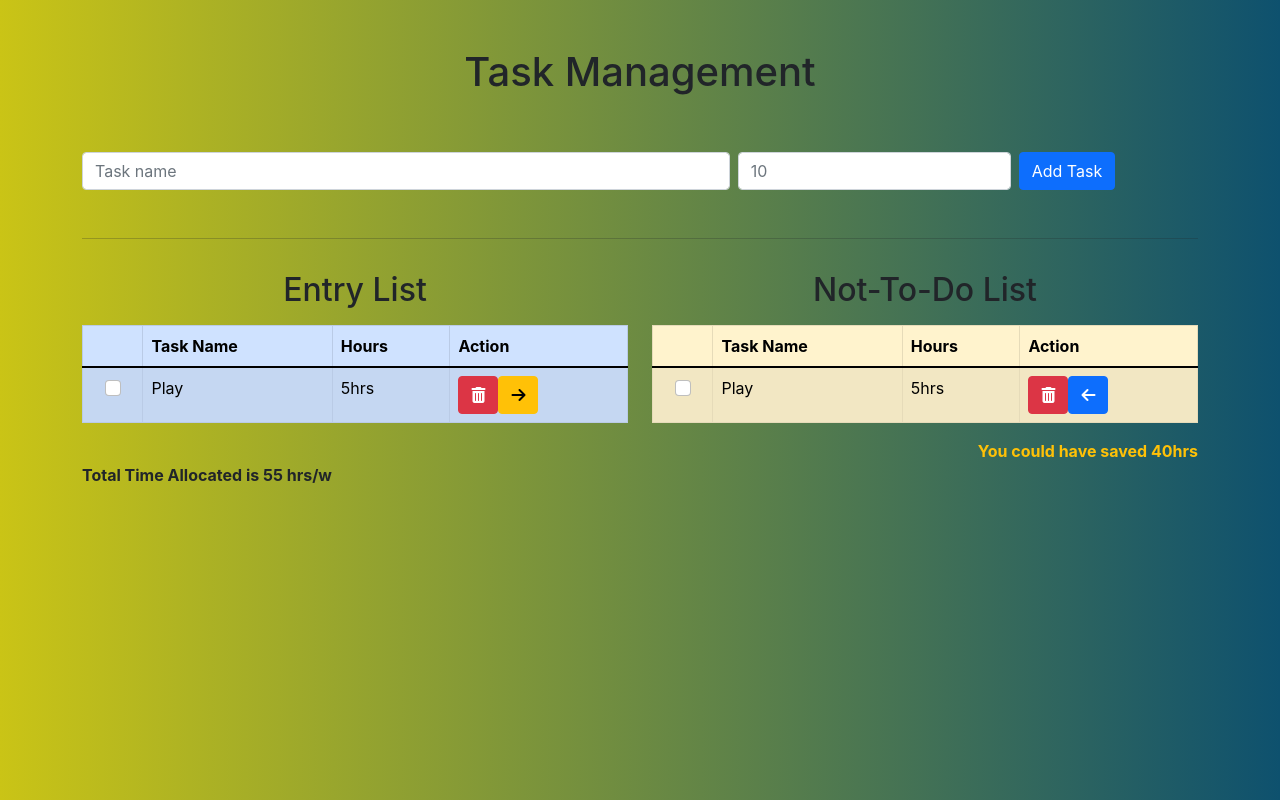
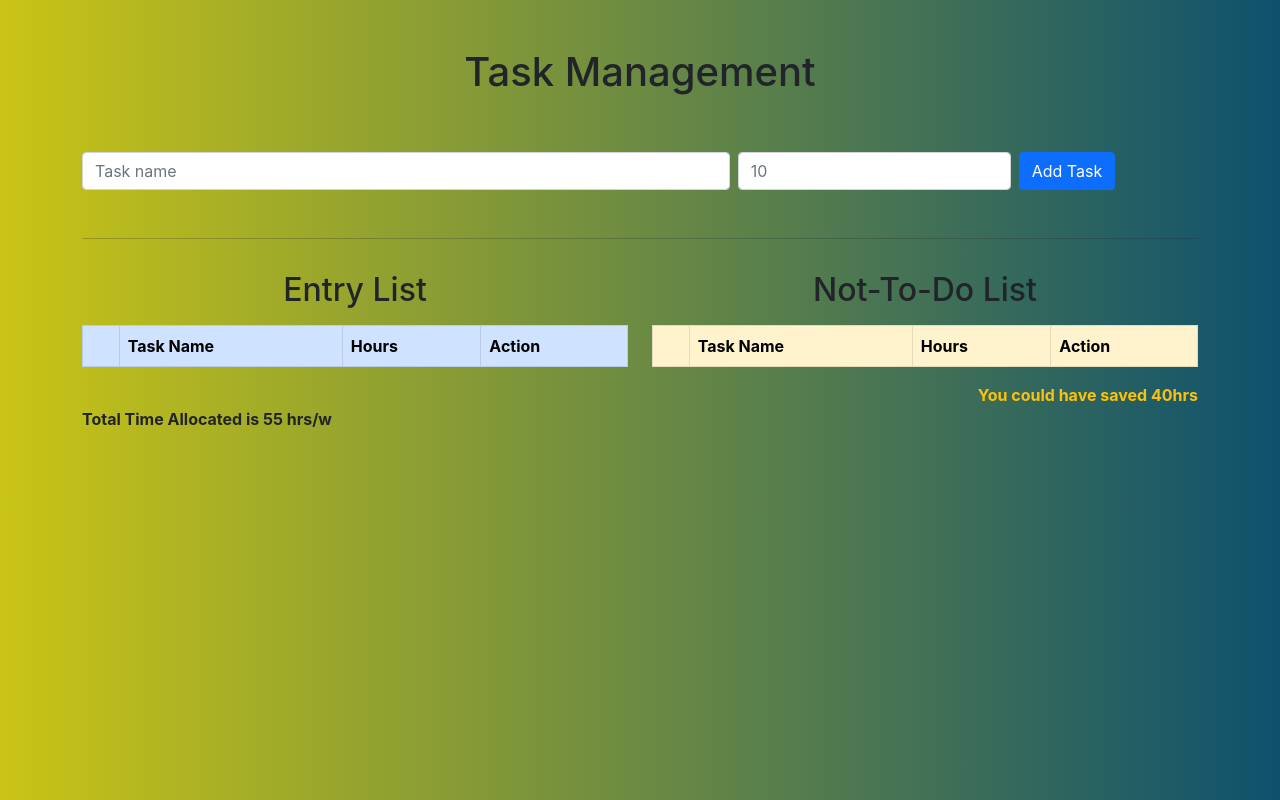
Before and after one commit to pradeepdheke/task-management, a React (Create React App) app: page / in a window 1280 px wide. Built offline with nearby package versions, Linux system fonts and the light colour scheme.

Commit message:
feature od adding tasks

```diff
--- a/package.json
+++ b/package.json
@@ -11,6 +11,7 @@
     "react-bootstrap": "^2.4.0",
     "react-dom": "^18.2.0",
     "react-scripts": "5.0.1",
+    "uuid": "^8.3.2",
     "web-vitals": "^2.1.4"
   },
   "scripts": {
--- a/src/App.js
+++ b/src/App.js
@@ -2,8 +2,27 @@ import './App.css';
 import {Container} from 'react-bootstrap'
 import { AddTaskForm } from './components/AddTaskForm';
 import { ListArea } from './components/ListArea';
+import { useState } from 'react';
 
 function App() {
+
+  const [taskList, setTaskList] = useState([])
+
+  const addTask = task => {
+    setTaskList([...taskList, task])
+  }
+
+  const switchTask = (i, type) => {
+    const switchedArg = taskList.map((item, index)=> {
+      if (index === i) {
+        const dt = (item.type = type)
+      return dt
+      }
+      return item
+    })
+
+    setTaskList(switchedArg)
+  }
   return (
     <div className="wrapper">
       <Container>
@@ -11,11 +30,11 @@ function App() {
           Task Management
         </h1>
       {/* form comp */}
-      <AddTaskForm/>
+      <AddTaskForm addTask= {addTask}/>
       <hr className='mt-5'/>
     {/* List component */}
 
-    <ListArea/>
+    <ListArea taskList= {taskList} switchTask = {switchTask}/>
 
 
       </Container>
--- a/src/components/AddTaskForm.js
+++ b/src/components/AddTaskForm.js
@@ -1,17 +1,38 @@
+import { useState } from 'react';
 import { Button } from 'react-bootstrap';
 import Col from 'react-bootstrap/Col';
 import Form from 'react-bootstrap/Form';
 import Row from 'react-bootstrap/Row';
+import { v4 as uuidv4 } from 'uuid';
+uuidv4();
 
-export const AddTaskForm = () => {
+const initialState = {
+  task: "",
+  hr: "",
+  type: "entry",
+}
+export const AddTaskForm = ({addTask}) => {
+  const [form, setForm] = useState(initialState)
+
+  const handleOnChange = e => {
+    const {name, value} = e.target
+    setForm({
+      ...form,
+      [name]: value,
+    })
+  }
+  const handleOnSubmit= e => {
+    e.preventDefault()
+    addTask({...form, id: uuidv4()})
+  }
   return (
-    <Form>
+    <Form onSubmit= {handleOnSubmit}>
       <Row className='g-2'>
         <Col md="7">
-          <Form.Control placeholder="Task name" required />
+          <Form.Control name='task' placeholder="Task name" required onChange={handleOnChange} />
         </Col>
         <Col md='3'>
-          <Form.Control placeholder="10" type='number' required/>
+          <Form.Control name='hr' placeholder="10" type='number' required onChange={handleOnChange}/>
         </Col>
         <Col>
         <Button variant='primary' type='submit'>Add Task</Button>
--- a/src/components/ListArea.js
+++ b/src/components/ListArea.js
@@ -2,15 +2,16 @@ import React from 'react'
 import {Col, Row} from 'react-bootstrap'
 import { TaskList } from './TaskList'
 
-export const ListArea= () => {
+export const ListArea= ({taskList, switchTask}) => {
+// const entryList = taskList.filter(({type})=> type ==="entry")
   return (
     <div className='list-area'>
         <Row>
             <Col>
-            <TaskList tableColor="primary" title = "Entry List" arrow= "right"/>
+            <TaskList tableColor="primary" title = "Entry List" arrow= "right" list = {taskList} switchTask= {switchTask}/>
             </Col>
             <Col>
-            <TaskList tableColor='warning' title = "Not-To-Do List"/>
+            <TaskList tableColor='warning' title = "Not-To-Do List" list = {taskList}/>
 
             <div className='text-end text-warning fw-bold'>You could have saved 40hrs</div>
             </Col>
--- a/src/components/TaskList.js
+++ b/src/components/TaskList.js
@@ -1,7 +1,7 @@
 import React from 'react'
 import { Button, Form, Table } from 'react-bootstrap'
 
-export const TaskList = ({title, tableColor, arrow}) => {
+export const TaskList = ({title, tableColor, arrow, list=[], switchTask}) => {
   return (
     <div className='mt-3'>
         <h2 className='text-center'>{title}</h2>
@@ -16,21 +16,26 @@ export const TaskList = ({title, tableColor, arrow}) => {
           <th>Hours</th>
           <th>Action</th>
         </tr>
-      </thead>
+        </thead>
       <tbody>
+        {list.map((item, i)=> {
+            return (
         <tr>
           <td className='text-center'>
             <Form.Check type="checkbox" />
           </td>
-          <td>Play</td>
-          <td>5hrs</td>
-          <td>
-                <Button variant='danger'>
-            <i class="fa-solid fa-trash-can"></i>
-            </Button>
+          <td>{item.task}</td>
+            {item.hr>1?(
+
+                <td>{item.hr} hrs</td>
+                ):(
+                <td>{item.hr} hr</td>
+            )
+            }
+            <td>
             {arrow === "right" ? (
 
-            <Button variant='warning'>
+            <Button variant='warning' onClick={()=> switchTask(i)}>
             <i class="fa-solid fa-arrow-right"></i>
             </Button>
             ) : (
@@ -44,6 +49,9 @@ export const TaskList = ({title, tableColor, arrow}) => {
           </td>
         </tr>
 
+            )
+        })}
+
       </tbody>
     </Table>
         </div>
```
Also changed, not shown: 1 other file (tests, documents, lock files or other folders).
